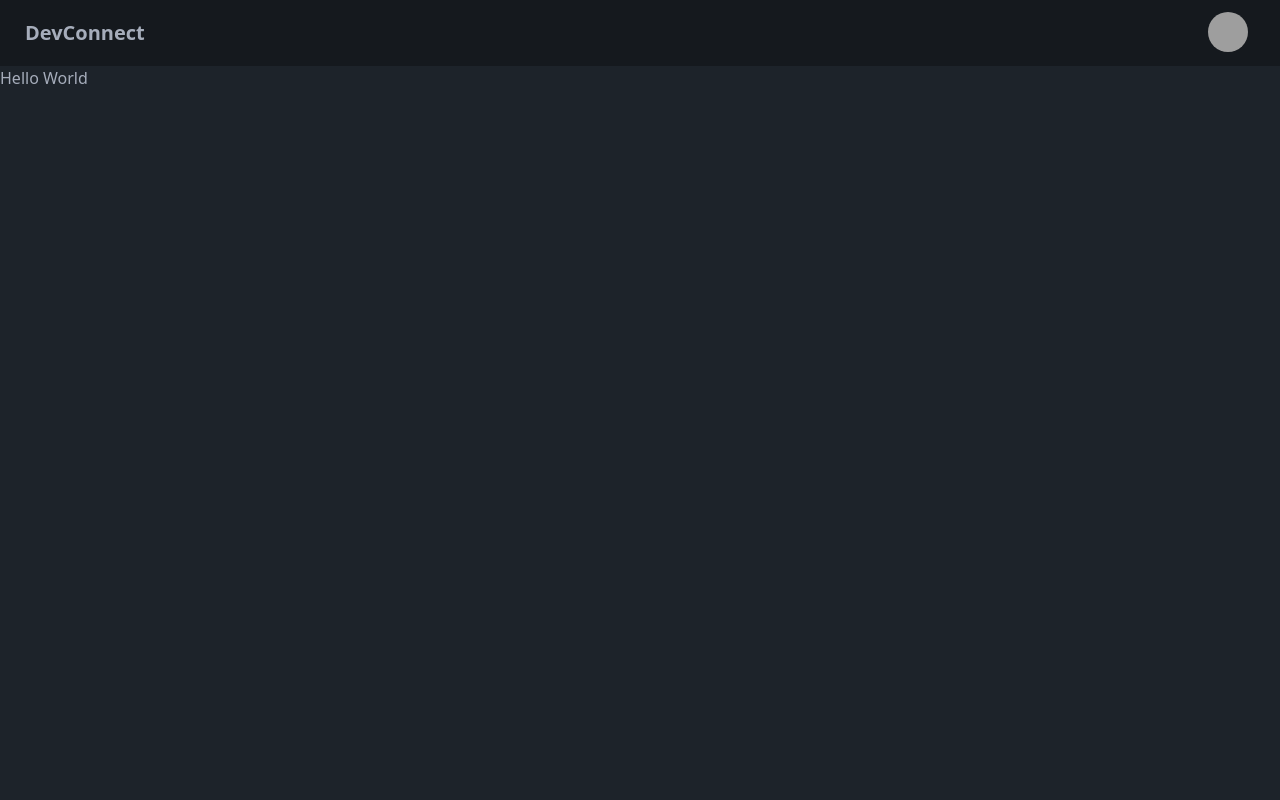
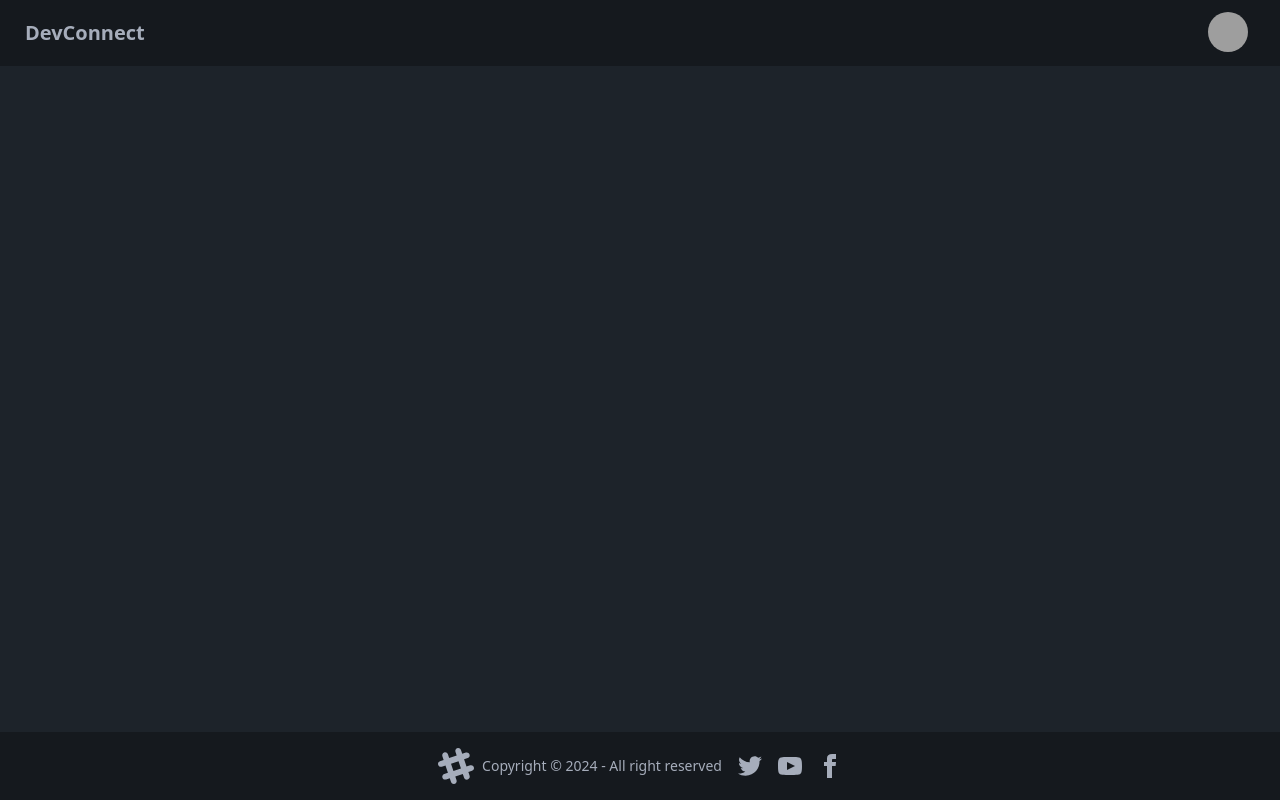
Before and after one commit to monikakhanka/devconnect-web, a React (Vite) app: page / in a window 1280 px wide. Built offline with nearby package versions, Linux system fonts and the light colour scheme; grey boxes are pictures that could not be loaded.

Commit message:
router and outlet

```diff
--- a/package.json
+++ b/package.json
@@ -11,7 +11,8 @@
   },
   "dependencies": {
     "react": "^18.3.1",
-    "react-dom": "^18.3.1"
+    "react-dom": "^18.3.1",
+    "react-router-dom": "^6.28.0"
   },
   "devDependencies": {
     "@eslint/js": "^9.13.0",
--- a/src/App.jsx
+++ b/src/App.jsx
@@ -1,39 +1,21 @@
+import { BrowserRouter, Route, Routes } from "react-router-dom";
+import Body from "./Body";
+import Login from "./Login";
+import Profile from "./Profile";
 
 function App() {
 
   return (
     <>
-    <div className="navbar bg-base-300">
-      <div className="flex-1">
-        <a className="btn btn-ghost text-xl">DevConnect</a>
-      </div>
-      <div className="flex-none gap-2">
-        <div className="form-control">
-               </div>
-        <div className="dropdown dropdown-end mx-5">
-          <div tabIndex={0} role="button" className="btn btn-ghost btn-circle avatar">
-            <div className="w-10 rounded-full">
-              <img
-                alt="Tailwind CSS Navbar component"
-                src="https://img.daisyui.com/images/stock/photo-1534528741775-53994a69daeb.webp" />
-            </div>
-          </div>
-          <ul
-            tabIndex={0}
-            className="menu menu-sm dropdown-content bg-base-100 rounded-box z-[1] mt-3 w-52 p-2 shadow">
-            <li>
-              <a className="justify-between">
-                Profile
-                <span className="badge">New</span>
-              </a>
-            </li>
-            <li><a>Settings</a></li>
-            <li><a>Logout</a></li>
-          </ul>
-        </div>
-      </div>
-    </div>
-    <h1>Hello World</h1>
+      <BrowserRouter basename="/">
+        <Routes>
+            <Route path="/" element={<Body/>}>
+              <Route path="/login" element={<Login/>}/>
+              <Route path="/profile" element={<Profile/>}/>
+            </Route>
+        </Routes>
+      </BrowserRouter>
+
     </>
   );
 }
--- /dev/null
+++ b/src/Body.jsx
@@ -0,0 +1,15 @@
+import { Outlet } from "react-router-dom";
+import NavBar from "./Navbar";
+import Footer from "./Footer";
+
+const Body = () => {
+  return (
+    <>
+        <NavBar/>
+        <Outlet/>
+        <Footer/>
+    </>
+  )
+}
+
+export default Body;
--- /dev/null
+++ b/src/Footer.jsx
@@ -0,0 +1,59 @@
+
+
+const Footer = () => {
+  return (
+    <footer className="footer bg-base-300 text-neutral-content items-center justify-center p-4 fixed bottom-0">
+  <aside className="grid-flow-col items-center">
+    <svg
+      width="36"
+      height="36"
+      viewBox="0 0 24 24"
+      xmlns="http://www.w3.org/2000/svg"
+      fillRule="evenodd"
+      clipRule="evenodd"
+      className="fill-current">
+      <path
+        d="M22.672 15.226l-2.432.811.841 2.515c.33 1.019-.209 2.127-1.23 2.456-1.15.325-2.148-.321-2.463-1.226l-.84-2.518-5.013 1.677.84 2.517c.391 1.203-.434 2.542-1.831 2.542-.88 0-1.601-.564-1.86-1.314l-.842-2.516-2.431.809c-1.135.328-2.145-.317-2.463-1.229-.329-1.018.211-2.127 1.231-2.456l2.432-.809-1.621-4.823-2.432.808c-1.355.384-2.558-.59-2.558-1.839 0-.817.509-1.582 1.327-1.846l2.433-.809-.842-2.515c-.33-1.02.211-2.129 1.232-2.458 1.02-.329 2.13.209 2.461 1.229l.842 2.515 5.011-1.677-.839-2.517c-.403-1.238.484-2.553 1.843-2.553.819 0 1.585.509 1.85 1.326l.841 2.517 2.431-.81c1.02-.33 2.131.211 2.461 1.229.332 1.018-.21 2.126-1.23 2.456l-2.433.809 1.622 4.823 2.433-.809c1.242-.401 2.557.484 2.557 1.838 0 .819-.51 1.583-1.328 1.847m-8.992-6.428l-5.01 1.675 1.619 4.828 5.011-1.674-1.62-4.829z"></path>
+    </svg>
+    <p>Copyright © {new Date().getFullYear()} - All right reserved</p>
+  </aside>
+  <nav className="grid-flow-col gap-4 md:place-self-center md:justify-self-end">
+    <a>
+      <svg
+        xmlns="http://www.w3.org/2000/svg"
+        width="24"
+        height="24"
+        viewBox="0 0 24 24"
+        className="fill-current">
+        <path
+          d="M24 4.557c-.883.392-1.832.656-2.828.775 1.017-.609 1.798-1.574 2.165-2.724-.951.564-2.005.974-3.127 1.195-.897-.957-2.178-1.555-3.594-1.555-3.179 0-5.515 2.966-4.797 6.045-4.091-.205-7.719-2.165-10.148-5.144-1.29 2.213-.669 5.108 1.523 6.574-.806-.026-1.566-.247-2.229-.616-.054 2.281 1.581 4.415 3.949 4.89-.693.188-1.452.232-2.224.084.626 1.956 2.444 3.379 4.6 3.419-2.07 1.623-4.678 2.348-7.29 2.04 2.179 1.397 4.768 2.212 7.548 2.212 9.142 0 14.307-7.721 13.995-14.646.962-.695 1.797-1.562 2.457-2.549z"></path>
+      </svg>
+    </a>
+    <a>
+      <svg
+        xmlns="http://www.w3.org/2000/svg"
+        width="24"
+        height="24"
+        viewBox="0 0 24 24"
+        className="fill-current">
+        <path
+          d="M19.615 3.184c-3.604-.246-11.631-.245-15.23 0-3.897.266-4.356 2.62-4.385 8.816.029 6.185.484 8.549 4.385 8.816 3.6.245 11.626.246 15.23 0 3.897-.266 4.356-2.62 4.385-8.816-.029-6.185-.484-8.549-4.385-8.816zm-10.615 12.816v-8l8 3.993-8 4.007z"></path>
+      </svg>
+    </a>
+    <a>
+      <svg
+        xmlns="http://www.w3.org/2000/svg"
+        width="24"
+        height="24"
+        viewBox="0 0 24 24"
+        className="fill-current">
+        <path
+          d="M9 8h-3v4h3v12h5v-12h3.642l.358-4h-4v-1.667c0-.955.192-1.333 1.115-1.333h2.885v-5h-3.808c-3.596 0-5.192 1.583-5.192 4.615v3.385z"></path>
+      </svg>
+    </a>
+  </nav>
+</footer>
+  )
+}
+
+export default Footer
--- /dev/null
+++ b/src/Login.jsx
@@ -0,0 +1,8 @@
+
+const Login = () => {
+  return (
+    <div>Login</div>
+  )
+}
+
+export default Login
--- /dev/null
+++ b/src/NavBar.jsx
@@ -0,0 +1,37 @@
+
+function NavBar() {
+  return (
+    <div className="navbar bg-base-300">
+      <div className="flex-1">
+        <a className="btn btn-ghost text-xl">DevConnect</a>
+      </div>
+      <div className="flex-none gap-2">
+        <div className="form-control">
+        </div>
+        <div className="dropdown dropdown-end mx-5">
+          <div tabIndex={0} role="button" className="btn btn-ghost btn-circle avatar">
+            <div className="w-10 rounded-full">
+              <img
+                alt="Tailwind CSS Navbar component"
+                src="https://img.daisyui.com/images/stock/photo-1534528741775-53994a69daeb.webp" />
+            </div>
+          </div>
+          <ul
+            tabIndex={0}
+            className="menu menu-sm dropdown-content bg-base-100 rounded-box z-[1] mt-3 w-52 p-2 shadow">
+            <li>
+              <a className="justify-between">
+                Profile
+                <span className="badge">New</span>
+              </a>
+            </li>
+            <li><a>Settings</a></li>
+            <li><a>Logout</a></li>
+          </ul>
+        </div>
+      </div>
+    </div>
+  );
+}
+
+export default NavBar;
--- /dev/null
+++ b/src/Profile.jsx
@@ -0,0 +1,8 @@
+
+const Profile = () => {
+  return (
+    <div>Profile</div>
+  )
+}
+
+export default Profile
```
Also changed, not shown: 2 other files (tests, documents, lock files or other folders).
